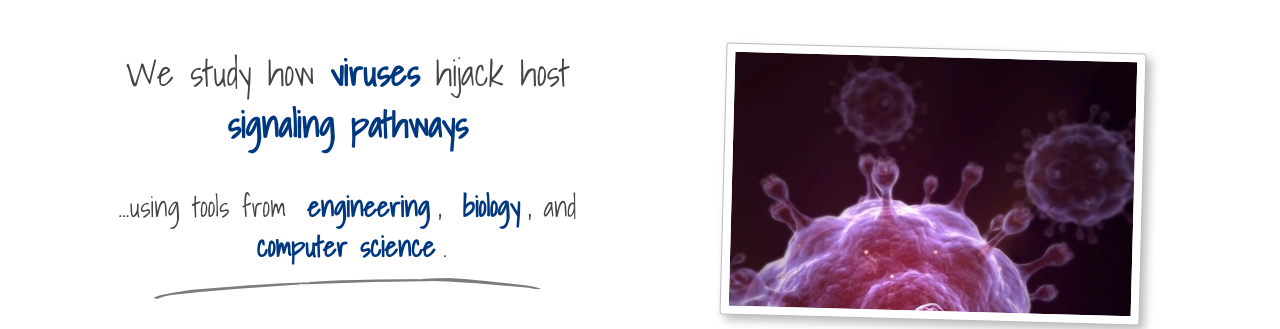
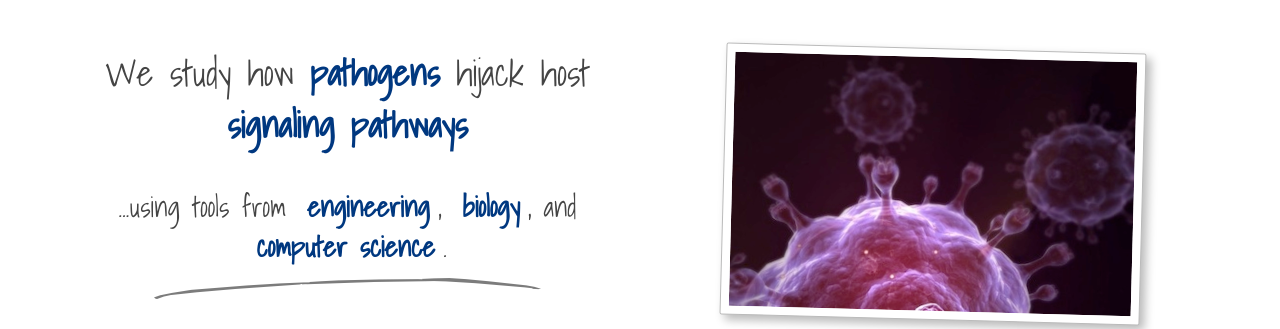
Before and after one commit to miller-jensen-lab/old-miller-jensen-website-python, a Django app: template templates/index.html in a window 1280 px wide. Shown: the part 147-476 px from the top of the page. Run offline with Django 3.2, Linux system fonts and the light colour scheme; the template is opened without the code that fills it, so the values that code supplies are empty; some libraries are stand-ins or nearby versions.

Commit message:
Change viruses to pathogens

```diff
--- a/templates/picture-row.html
+++ b/templates/picture-row.html
@@ -1,7 +1,7 @@
 <div class="row" id="banner">
   <div class="col-md-6" id="tagline">
     <p id="westudy">
-        We study how <em>viruses</em>
+        We study how <em>pathogens</em>
         hijack host
         <em>signaling pathways</em>
     </p>
```
